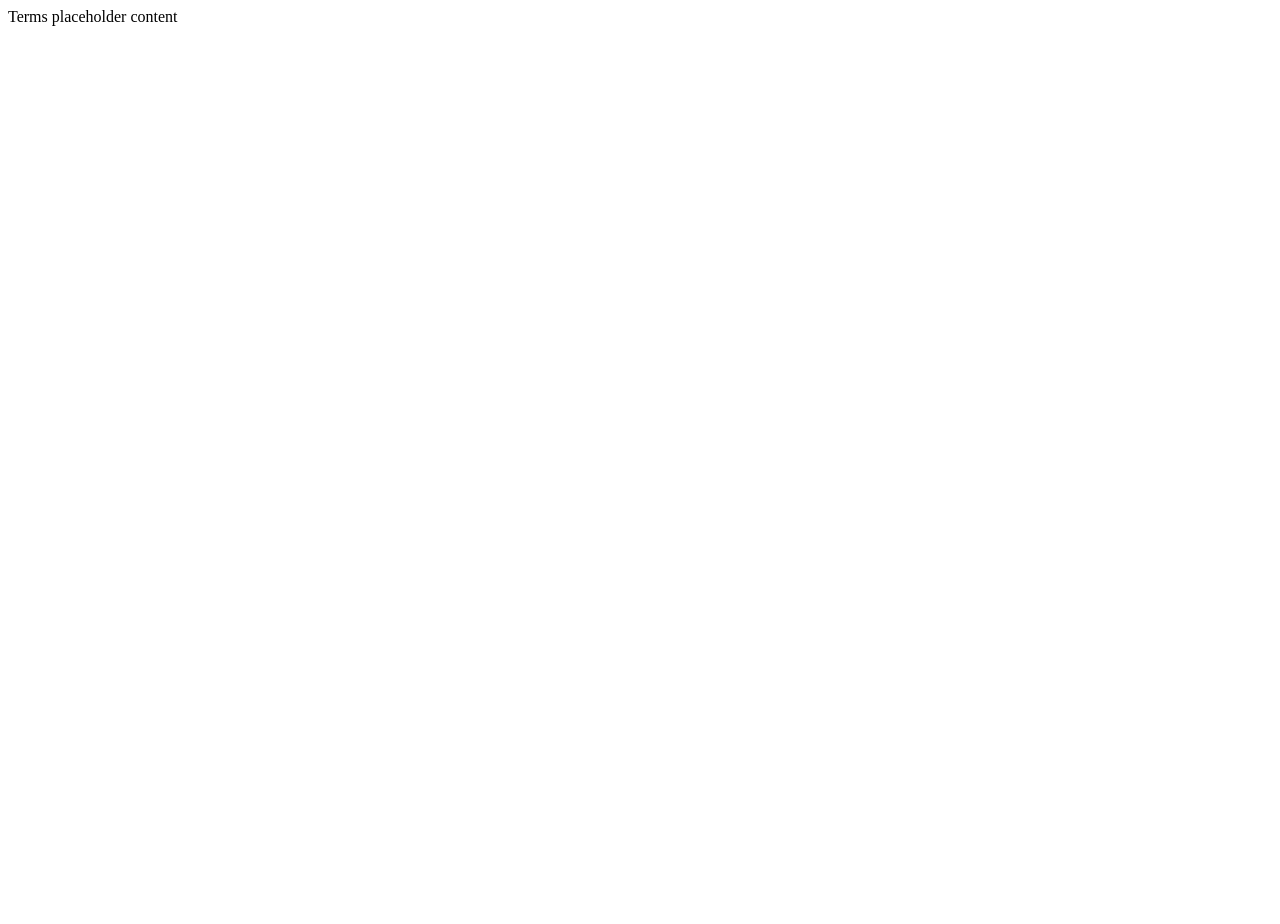
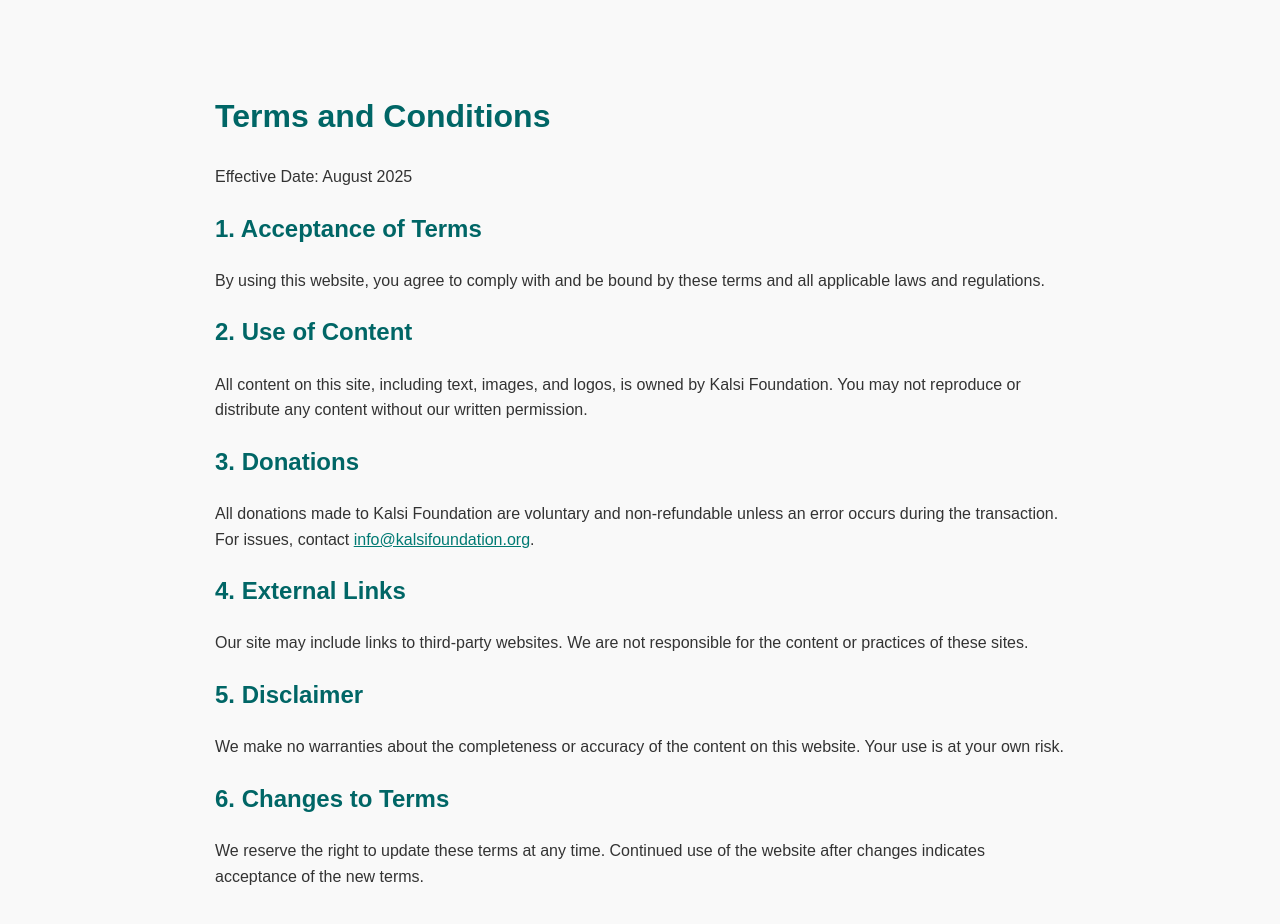
Before and after one commit to bilkalsi/Kalsi-Charity-Foundation.github.io, a plain HTML site: page terms.html in a window 1280 px wide. Before the commit the page ends 800 px from the top, so only its background shows below. Drawn offline with Linux system fonts and the light colour scheme.

Commit message:
Update terms.html

```diff
--- a/terms.html
+++ b/terms.html
@@ -1 +1,47 @@
-Terms placeholder content
+<!DOCTYPE html>
+<html lang="en">
+<head>
+  <meta charset="UTF-8">
+  <title>Terms and Conditions – Kalsi Foundation</title>
+  <meta name="viewport" content="width=device-width, initial-scale=1.0">
+  <style>
+    body {
+      font-family: Arial, sans-serif;
+      max-width: 850px;
+      margin: 50px auto;
+      padding: 20px;
+      color: #333;
+      background-color: #f9f9f9;
+      line-height: 1.6;
+    }
+    h1, h2 {
+      color: #006666;
+    }
+    a {
+      color: #007a73;
+    }
+  </style>
+</head>
+<body>
+  <h1>Terms and Conditions</h1>
+  <p>Effective Date: August 2025</p>
+
+  <h2>1. Acceptance of Terms</h2>
+  <p>By using this website, you agree to comply with and be bound by these terms and all applicable laws and regulations.</p>
+
+  <h2>2. Use of Content</h2>
+  <p>All content on this site, including text, images, and logos, is owned by Kalsi Foundation. You may not reproduce or distribute any content without our written permission.</p>
+
+  <h2>3. Donations</h2>
+  <p>All donations made to Kalsi Foundation are voluntary and non-refundable unless an error occurs during the transaction. For issues, contact <a href="mailto:info@kalsifoundation.org">info@kalsifoundation.org</a>.</p>
+
+  <h2>4. External Links</h2>
+  <p>Our site may include links to third-party websites. We are not responsible for the content or practices of these sites.</p>
+
+  <h2>5. Disclaimer</h2>
+  <p>We make no warranties about the completeness or accuracy of the content on this website. Your use is at your own risk.</p>
+
+  <h2>6. Changes to Terms</h2>
+  <p>We reserve the right to update these terms at any time. Continued use of the website after changes indicates acceptance of the new terms.</p>
+</body>
+</html>
```
